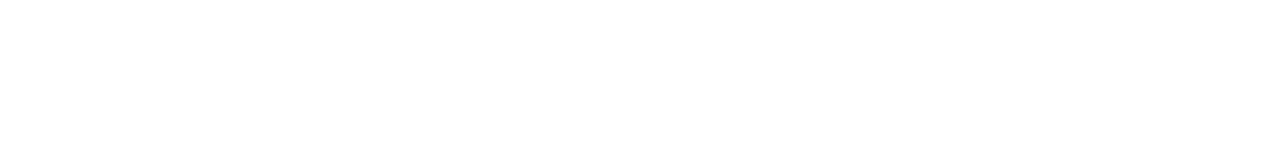
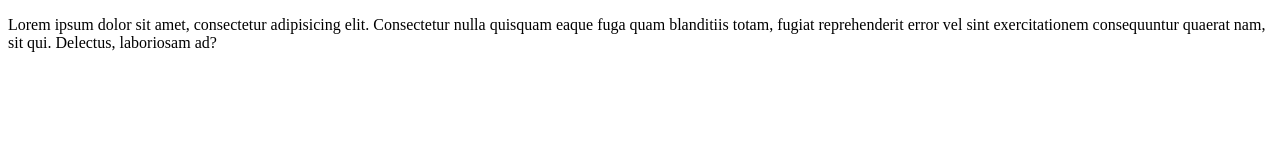
Before and after one commit to FabiofourGeeksacademy/claseGitProjectoBase, a plain HTML site: page index.html in a window 1280 px wide. Drawn offline with Linux system fonts and the light colour scheme.

Commit message:
mi tercer commit

```diff
--- a/index.html
+++ b/index.html
@@ -9,7 +9,9 @@
 </head>
 
 <body>
-
+    <p>Lorem ipsum dolor sit amet, consectetur adipisicing elit. Consectetur nulla quisquam eaque fuga quam blanditiis
+        totam, fugiat reprehenderit error vel sint exercitationem consequuntur quaerat nam, sit qui. Delectus,
+        laboriosam ad?</p>
 </body>
 
 </html>
```
